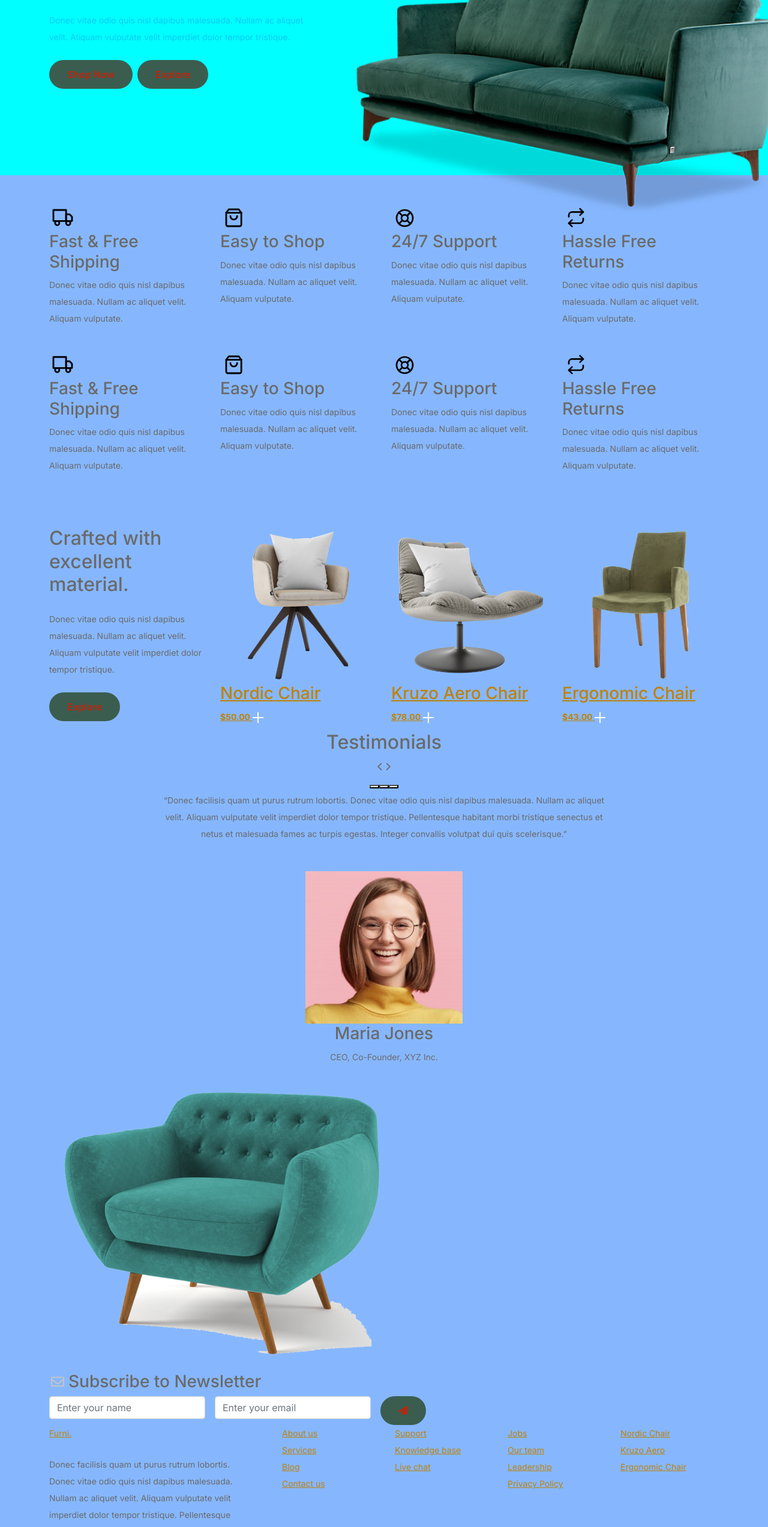
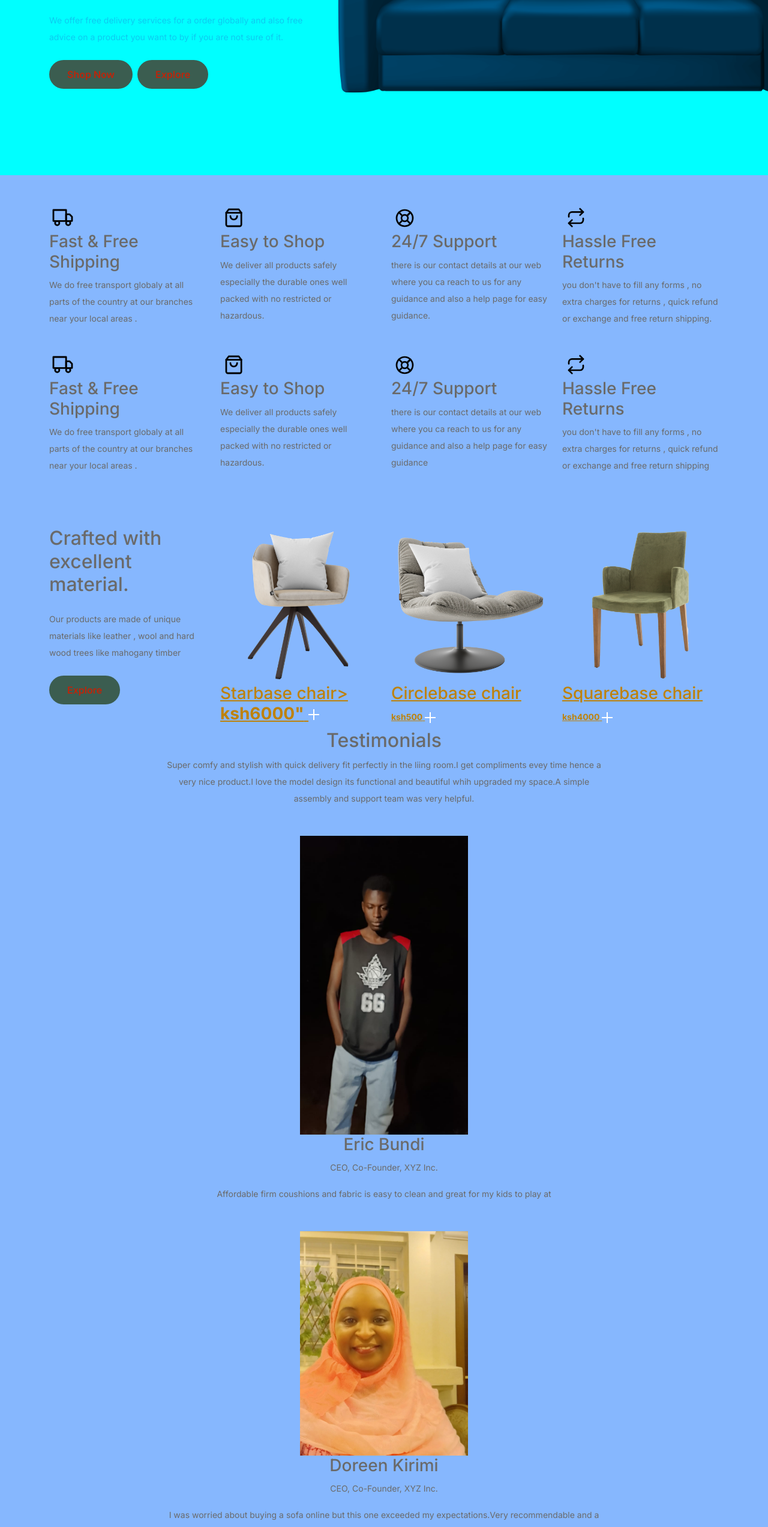
Before and after one commit to ericbundi123/chatgpt.template, a plain HTML site: page furni-1.0.0/services.html in a window 1280 px wide. Shown: the part 240-2785 px from the top of the page at 60% size. Drawn offline with Linux system fonts and the light colour scheme.

Commit message:
initial commit

```diff
--- a/furni-1.0.0/services.html
+++ b/furni-1.0.0/services.html
@@ -65,13 +65,13 @@
 						<div class="col-lg-5">
 							<div class="intro-excerpt">
 								<h1>Services</h1>
-								<p class="mb-4">Donec vitae odio quis nisl dapibus malesuada. Nullam ac aliquet velit. Aliquam vulputate velit imperdiet dolor tempor tristique.</p>
+								<p class="mb-4">We offer free delivery services for a order globally and also free advice on a product you want to by if you are not sure of it.</p>
 								<p><a href="" class="btn btn-secondary me-2">Shop Now</a><a href="#" class="btn btn-white-outline">Explore</a></p>
 							</div>
 						</div>
 						<div class="col-lg-7">
 							<div class="hero-img-wrap">
-								<img src="images/couch.png" class="img-fluid">
+								<img src="images/sofa.couch.png" class="img-fluid">
 							</div>
 						</div>
 					</div>
@@ -93,7 +93,7 @@
 								<img src="images/truck.svg" alt="Image" class="imf-fluid">
 							</div>
 							<h3>Fast &amp; Free Shipping</h3>
-							<p>Donec vitae odio quis nisl dapibus malesuada. Nullam ac aliquet velit. Aliquam vulputate.</p>
+							<p>We do free transport globaly at all parts of the country at our branches near your local areas .</p>
 						</div>
 					</div>
 
@@ -103,7 +103,7 @@
 								<img src="images/bag.svg" alt="Image" class="imf-fluid">
 							</div>
 							<h3>Easy to Shop</h3>
-							<p>Donec vitae odio quis nisl dapibus malesuada. Nullam ac aliquet velit. Aliquam vulputate.</p>
+							<p>We deliver all products safely especially the durable ones well packed with no restricted or hazardous.</p>
 						</div>
 					</div>
 
@@ -113,7 +113,7 @@
 								<img src="images/support.svg" alt="Image" class="imf-fluid">
 							</div>
 							<h3>24/7 Support</h3>
-							<p>Donec vitae odio quis nisl dapibus malesuada. Nullam ac aliquet velit. Aliquam vulputate.</p>
+							<p>there is our contact details at our web where you ca reach to us for any guidance and also a help page for easy guidance.</p>
 						</div>
 					</div>
 
@@ -123,7 +123,7 @@
 								<img src="images/return.svg" alt="Image" class="imf-fluid">
 							</div>
 							<h3>Hassle Free Returns</h3>
-							<p>Donec vitae odio quis nisl dapibus malesuada. Nullam ac aliquet velit. Aliquam vulputate.</p>
+							<p>you don't have to fill any forms , no extra charges for returns , quick refund or exchange and free return shipping.</p>
 						</div>
 					</div>
 
@@ -133,7 +133,7 @@
 								<img src="images/truck.svg" alt="Image" class="imf-fluid">
 							</div>
 							<h3>Fast &amp; Free Shipping</h3>
-							<p>Donec vitae odio quis nisl dapibus malesuada. Nullam ac aliquet velit. Aliquam vulputate.</p>
+							<p>We do free transport globaly at all parts of the country at our branches near your local areas .</p>
 						</div>
 					</div>
 
@@ -143,7 +143,7 @@
 								<img src="images/bag.svg" alt="Image" class="imf-fluid">
 							</div>
 							<h3>Easy to Shop</h3>
-							<p>Donec vitae odio quis nisl dapibus malesuada. Nullam ac aliquet velit. Aliquam vulputate.</p>
+							<p>We deliver all products safely especially the durable ones well packed with no restricted or hazardous.</p>
 						</div>
 					</div>
 
@@ -153,7 +153,7 @@
 								<img src="images/support.svg" alt="Image" class="imf-fluid">
 							</div>
 							<h3>24/7 Support</h3>
-							<p>Donec vitae odio quis nisl dapibus malesuada. Nullam ac aliquet velit. Aliquam vulputate.</p>
+							<p>there is our contact details at our web where you ca reach to us for any guidance and also a help page for easy guidance</p>
 						</div>
 					</div>
 
@@ -163,7 +163,7 @@
 								<img src="images/return.svg" alt="Image" class="imf-fluid">
 							</div>
 							<h3>Hassle Free Returns</h3>
-							<p>Donec vitae odio quis nisl dapibus malesuada. Nullam ac aliquet velit. Aliquam vulputate.</p>
+							<p>you don't have to fill any forms , no extra charges for returns , quick refund or exchange and free return shipping</p>
 						</div>
 					</div>
 
@@ -181,7 +181,7 @@
 					<!-- Start Column 1 -->
 					<div class="col-md-12 col-lg-3 mb-5 mb-lg-0">
 						<h2 class="mb-4 section-title">Crafted with excellent material.</h2>
-						<p class="mb-4">Donec vitae odio quis nisl dapibus malesuada. Nullam ac aliquet velit. Aliquam vulputate velit imperdiet dolor tempor tristique. </p>
+						<p class="mb-4">Our products are made of unique materials like leather , wool and hard wood trees like mahogany timber </p>
 						<p><a href="#" class="btn">Explore</a></p>
 					</div>
 					<!-- End Column 1 -->
@@ -190,8 +190,8 @@
 					<div class="col-12 col-md-4 col-lg-3 mb-5 mb-md-0">
 						<a class="product-item" href="#">
 							<img src="images/product-1.png" class="img-fluid product-thumbnail">
-							<h3 class="product-title">Nordic Chair</h3>
-							<strong class="product-price">$50.00</strong>
+							<h3 class="product-title">Starbase chair>
+                                <strong class="product-price">ksh6000"</strong>
 
 							<span class="icon-cross">
 								<img src="images/cross.svg" class="img-fluid">
@@ -204,8 +204,8 @@
 					<div class="col-12 col-md-4 col-lg-3 mb-5 mb-md-0">
 						<a class="product-item" href="#">
 							<img src="images/product-2.png" class="img-fluid product-thumbnail">
-							<h3 class="product-title">Kruzo Aero Chair</h3>
-							<strong class="product-price">$78.00</strong>
+                            <h3 class="product-title">Circlebase chair</h3>
+                            <strong class="product-price">ksh500</strong>
 
 							<span class="icon-cross">
 								<img src="images/cross.svg" class="img-fluid">
@@ -218,8 +218,8 @@
 					<div class="col-12 col-md-4 col-lg-3 mb-5 mb-md-0">
 						<a class="product-item" href="#">
 							<img src="images/product-3.png" class="img-fluid product-thumbnail">
-							<h3 class="product-title">Ergonomic Chair</h3>
-							<strong class="product-price">$43.00</strong>
+							<h3 class="product-title">Squarebase chair</h3>
+                                <strong class="product-price">ksh4000</strong>
 
 							<span class="icon-cross">
 								<img src="images/cross.svg" class="img-fluid">
@@ -261,14 +261,14 @@
 
 											<div class="testimonial-block text-center">
 												<blockquote class="mb-5">
-													<p>&ldquo;Donec facilisis quam ut purus rutrum lobortis. Donec vitae odio quis nisl dapibus malesuada. Nullam ac aliquet velit. Aliquam vulputate velit imperdiet dolor tempor tristique. Pellentesque habitant morbi tristique senectus et netus et malesuada fames ac turpis egestas. Integer convallis volutpat dui quis scelerisque.&rdquo;</p>
+													<p>Super comfy and stylish with quick delivery fit perfectly in the liing room.I get compliments evey time hence a very nice product.I love the model design its functional and beautiful whih upgraded my space.A simple assembly and support team was very helpful.</p>
 												</blockquote>
 
 												<div class="author-info">
 													<div class="author-pic">
-														<img src="images/person-1.png" alt="Maria Jones" class="img-fluid">
+														<img src="images/WhatsApp%20Image%202025-11-06%20at%2011.28.07.jpeg" width="280" height="280" class="img-fluid"
 													</div>
-													<h3 class="font-weight-bold">Maria Jones</h3>
+                                                    <h3 class="font-weight-bold">Eric Bundi</h3>
 													<span class="position d-block mb-3">CEO, Co-Founder, XYZ Inc.</span>
 												</div>
 											</div>
@@ -284,14 +284,14 @@
 
 											<div class="testimonial-block text-center">
 												<blockquote class="mb-5">
-													<p>&ldquo;Donec facilisis quam ut purus rutrum lobortis. Donec vitae odio quis nisl dapibus malesuada. Nullam ac aliquet velit. Aliquam vulputate velit imperdiet dolor tempor tristique. Pellentesque habitant morbi tristique senectus et netus et malesuada fames ac turpis egestas. Integer convallis volutpat dui quis scelerisque.&rdquo;</p>
+													<p>Affordable firm coushions and fabric is easy to clean and great for my kids to play at</p>
 												</blockquote>
 
 												<div class="author-info">
 													<div class="author-pic">
-														<img src="images/person-1.png" alt="Maria Jones" class="img-fluid">
+														<img src="images/doreen.jpeg" alt="" width="280" height="280" class="img-fluid"
 													</div>
-													<h3 class="font-weight-bold">Maria Jones</h3>
+													<h3 class="font-weight-bold">Doreen Kirimi</h3>
 													<span class="position d-block mb-3">CEO, Co-Founder, XYZ Inc.</span>
 												</div>
 											</div>
@@ -307,14 +307,14 @@
 
 											<div class="testimonial-block text-center">
 												<blockquote class="mb-5">
-													<p>&ldquo;Donec facilisis quam ut purus rutrum lobortis. Donec vitae odio quis nisl dapibus malesuada. Nullam ac aliquet velit. Aliquam vulputate velit imperdiet dolor tempor tristique. Pellentesque habitant morbi tristique senectus et netus et malesuada fames ac turpis egestas. Integer convallis volutpat dui quis scelerisque.&rdquo;</p>
+													<p>I was worried about buying a sofa online but this one exceeded my expectations.Very recommendable and a well fitting sofa</p>
 												</blockquote>
 
 												<div class="author-info">
 													<div class="author-pic">
-														<img src="images/person-1.png" alt="Maria Jones" class="img-fluid">
+														<img src="images/val.jpeg" alt="Maria Jones" width="320" height="320" class="img-fluid"
 													</div>
-													<h3 class="font-weight-bold">Maria Jones</h3>
+                                                    <h3 class="font-weight-bold">Valentina Kirimi</h3>
 													<span class="position d-block mb-3">CEO, Co-Founder, XYZ Inc.</span>
 												</div>
 											</div>
@@ -340,7 +340,7 @@
 			<div class="container relative">
 
 				<div class="sofa-img">
-					<img src="images/sofa.png" alt="Image" class="img-fluid">
+					<img src="images/oficce%20chair.jpeg" alt="" width="400" height="400" class="img-fluid">
 				</div>
 
 				<div class="row">
@@ -369,7 +369,7 @@
 				<div class="row g-5 mb-5">
 					<div class="col-lg-4">
 						<div class="mb-4 footer-logo-wrap"><a href="#" class="footer-logo">Furni<span>.</span></a></div>
-						<p class="mb-4">Donec facilisis quam ut purus rutrum lobortis. Donec vitae odio quis nisl dapibus malesuada. Nullam ac aliquet velit. Aliquam vulputate velit imperdiet dolor tempor tristique. Pellentesque habitant</p>
+						<p class="mb-4">Eric we furnitures located at Nairobi opposite cbd. We provide any type of furitures. A display outside the main entrance are there. Visit these pages here for any assistance o your purchase or enquries</p>
 
 						<ul class="list-unstyled custom-social">
 							<li><a href="#"><span class="fa fa-brands fa-facebook-f"></span></a></li>
@@ -409,9 +409,9 @@
 
 							<div class="col-6 col-sm-6 col-md-3">
 								<ul class="list-unstyled">
-									<li><a href="#">Nordic Chair</a></li>
-									<li><a href="#">Kruzo Aero</a></li>
-									<li><a href="#">Ergonomic Chair</a></li>
+									<li><a href="#">Suarebase chair</a></li>
+									<li><a href="#">Circlebase chair</a></li>
+									<li><a href="#">Starbase chair</a></li>
 								</ul>
 							</div>
 						</div>
```
Also changed, not shown: furni-1.0.0/about.html (+32 -29 lines), furni-1.0.0/blog.html (+16 -16 lines), furni-1.0.0/contact.html (+8 -8 lines), furni-1.0.0/index.html (+4 -4 lines), furni-1.0.0/shop.html (+21 -21 lines), furni-1.0.0/README.txt (deleted), furni-1.0.0/images/oficce chair.jpeg (added), 1 other file.
